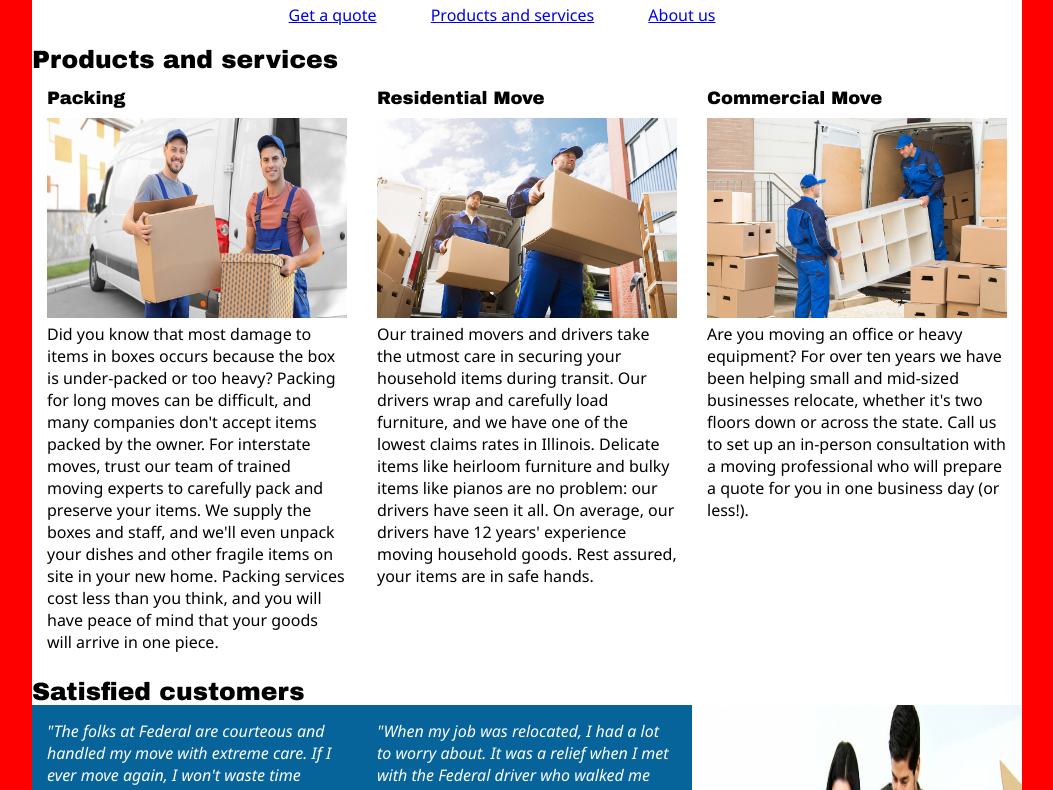
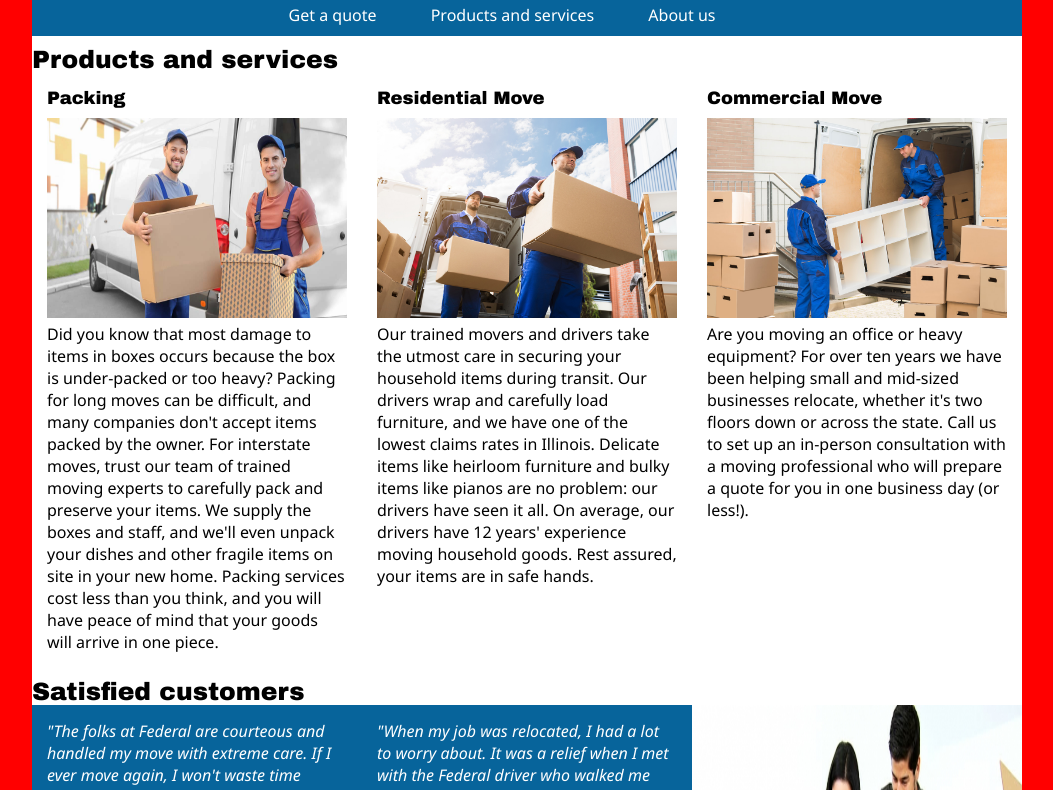
Before and after one commit to wxie11/COM421_8, a plain HTML site: page index.html in a window 1280 px wide. Shown: the part 98-888 px from the top of the page, without its empty margins (113-1166 px from the left). Drawn offline with Linux system fonts and the light colour scheme.

Commit message:
add color to nav

```diff
--- a/styles.css
+++ b/styles.css
@@ -56,8 +56,16 @@ nav {
 	display: inline-flex;
 	justify-content: center;
 	align-items: center;
-	margin-top: 20px;
-	margin-bottom: 20px;
+	margin-top: 10px;
+	margin-bottom: 10px;
+	padding-top: 10px;
+	padding-bottom: 10px;
+	background-color: #07649b;
+}
+
+a:link {
+    color: white;
+		text-decoration: none;
 }
 
 nav li {
```
